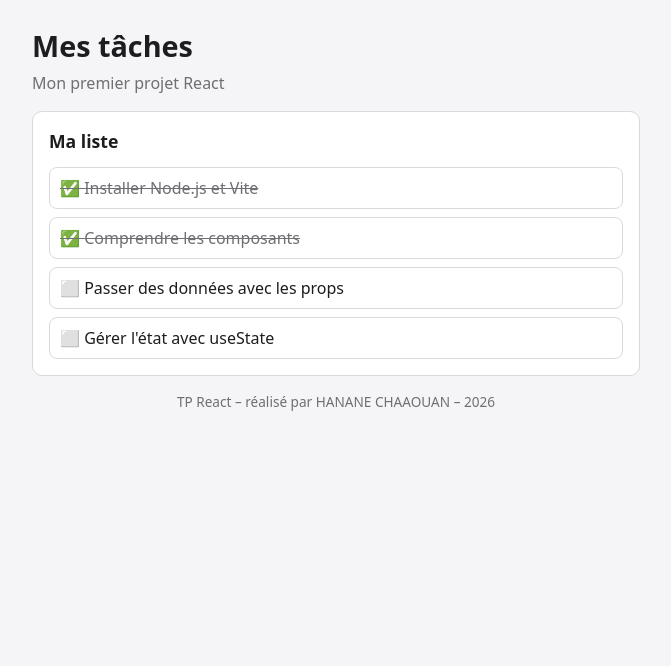
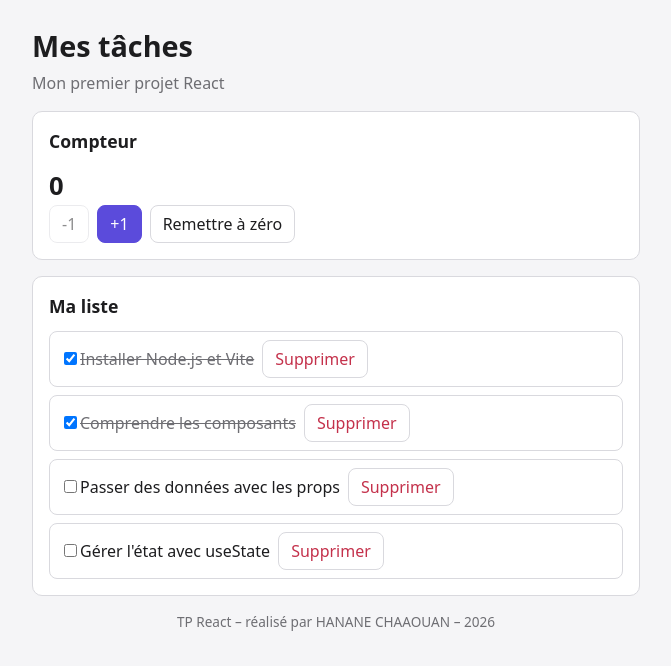
Before and after one commit to dev-hanane/tp-react-taches, a React (Vite) app in the folder mes-taches/: page / in a window 1280 px wide. Shown: the top 666 px of the page, without its empty margins (304-975 px from the left). Built offline with nearby package versions, Linux system fonts and the light colour scheme.

Commit message:
Étape 3 : événements et useState

```diff
--- a/mes-taches/src/App.jsx
+++ b/mes-taches/src/App.jsx
@@ -1,10 +1,12 @@
+import { useState } from 'react'
 
 import Entete from './components/Entete.jsx'
 import ListeTaches from './components/ListeTaches.jsx'
 import Pied from './components/Pied.jsx'
 import Carte from './components/Carte.jsx'
+import Compteur from './components/Compteur.jsx'
 
-const TACHES = [
+const TACHES_INITIALES = [
   { id: 1, titre: 'Installer Node.js et Vite', terminee: true },
   { id: 2, titre: 'Comprendre les composants', terminee: true },
   { id: 3, titre: 'Passer des données avec les props', terminee: false },
@@ -12,6 +14,24 @@ const TACHES = [
 ]
 
 function App() {
+  const [taches, setTaches] = useState(TACHES_INITIALES)
+
+  function basculerTache(id) {
+    setTaches(
+      taches.map((tache) =>
+        tache.id === id
+          ? { ...tache, terminee: !tache.terminee }
+          : tache
+      )
+    )
+  }
+
+  function supprimerTache(id) {
+    setTaches(
+      taches.filter((tache) => tache.id !== id)
+    )
+  }
+
   return (
     <div className="app">
       <Entete
@@ -19,8 +39,16 @@ function App() {
         sousTitre="Mon premier projet React"
       />
 
+      <Carte titre="Compteur">
+        <Compteur />
+      </Carte>
+
       <Carte titre="Ma liste">
-        <ListeTaches taches={TACHES} />
+        <ListeTaches
+          taches={taches}
+          onBasculer={basculerTache}
+          onSupprimer={supprimerTache}
+        />
       </Carte>
 
       <Pied auteur="HANANE CHAAOUAN" />
--- /dev/null
+++ b/mes-taches/src/components/Compteur.jsx
@@ -0,0 +1,33 @@
+import { useState } from 'react'
+
+function Compteur() {
+  const [valeur, setValeur] = useState(0)
+
+  return (
+    <>
+      <p className="valeur-compteur">{valeur}</p>
+
+      <div className="ligne">
+        <button
+          onClick={() => setValeur(valeur - 1)}
+          disabled={valeur === 0}
+        >
+          -1
+        </button>
+
+        <button
+          className="principal"
+          onClick={() => setValeur(valeur + 1)}
+        >
+          +1
+        </button>
+
+        <button onClick={() => setValeur(0)}>
+          Remettre à zéro
+        </button>
+      </div>
+    </>
+  )
+}
+
+export default Compteur
--- a/mes-taches/src/components/ListeTaches.jsx
+++ b/mes-taches/src/components/ListeTaches.jsx
@@ -1,7 +1,6 @@
-
 import Tache from './Tache.jsx'
 
-function ListeTaches({ taches }) {
+function ListeTaches({ taches, onBasculer, onSupprimer }) {
   if (taches.length === 0) {
     return <p className="vide">Aucune tâche à afficher.</p>
   }
@@ -11,8 +10,11 @@ function ListeTaches({ taches }) {
       {taches.map((tache) => (
         <Tache
           key={tache.id}
+          id={tache.id}
           titre={tache.titre}
           terminee={tache.terminee}
+          onBasculer={onBasculer}
+          onSupprimer={onSupprimer}
         />
       ))}
     </ul>
--- a/mes-taches/src/components/Tache.jsx
+++ b/mes-taches/src/components/Tache.jsx
@@ -1,10 +1,21 @@
-
-function Tache({ titre, terminee }) {
+function Tache({ id, titre, terminee, onBasculer, onSupprimer }) {
   return (
     <li className={terminee ? "tache terminee" : "tache"}>
-      <span className="titre">
-        {terminee ? "✅" : "⬜"} {titre}
-      </span>
+      <label>
+        <input
+          type="checkbox"
+          checked={terminee}
+          onChange={() => onBasculer(id)}
+        />
+        <span className="titre">{titre}</span>
+      </label>
+
+      <button
+        className="danger"
+        onClick={() => onSupprimer(id)}
+      >
+        Supprimer
+      </button>
     </li>
   )
 }
```
